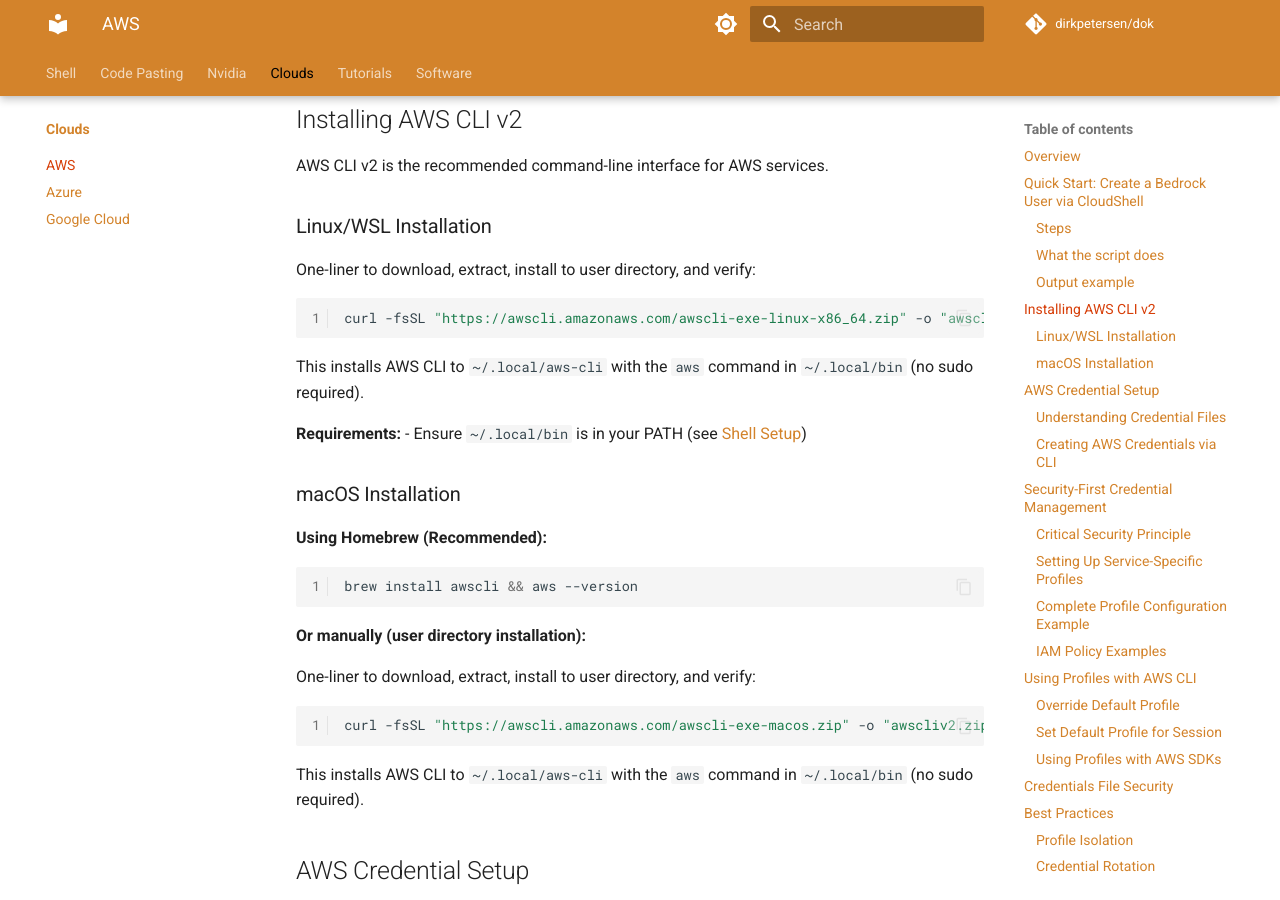
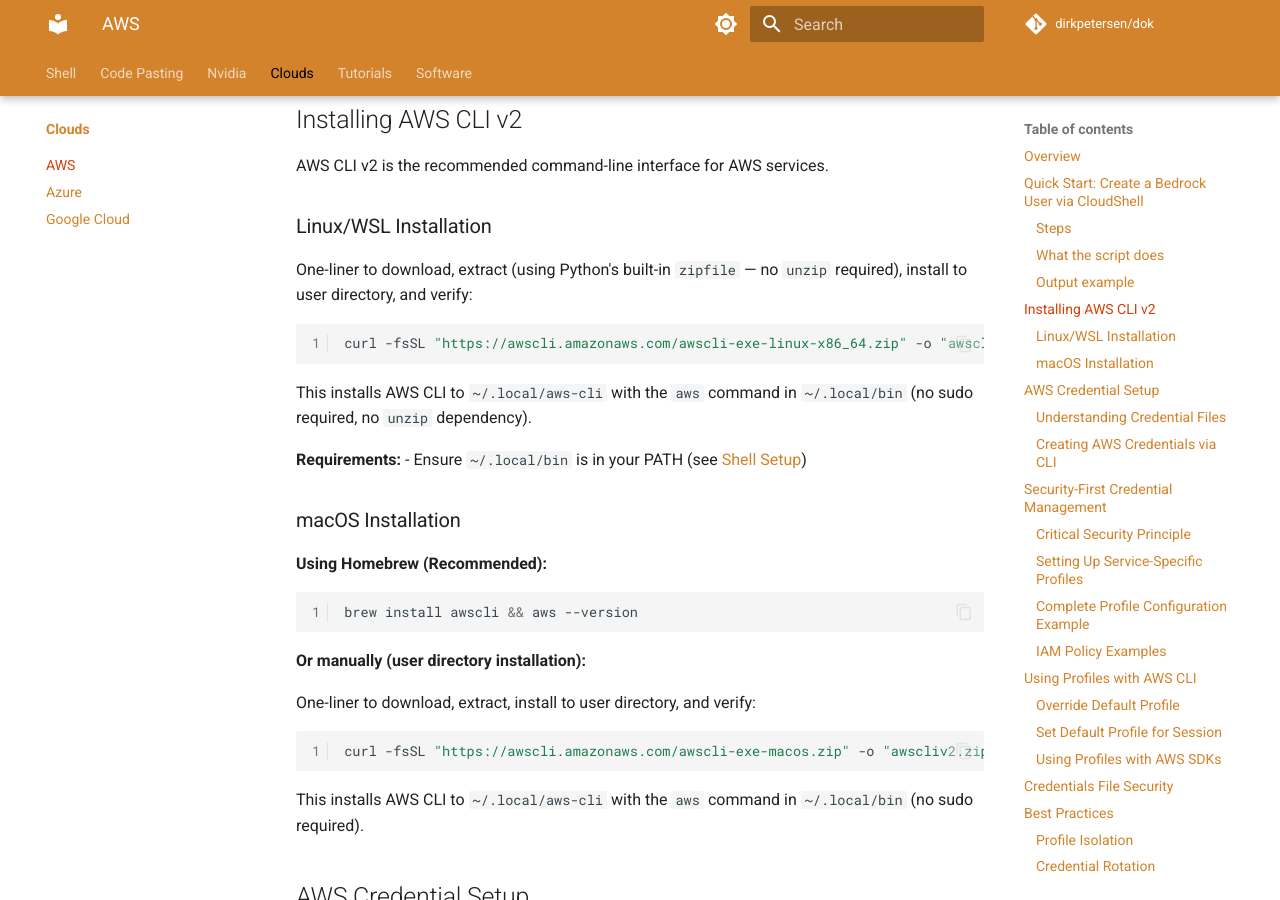
Before and after one commit to dirkpetersen/dok, an MkDocs documentation site: the page built from docs/clouds/aws/index.md, in a window 1280 px wide and 900 px high, scrolled down 1615 px. Built offline with MkDocs 1.6.1 and Material for MkDocs 9.7.7, drawn with Linux system fonts in a browser that asks for light colours; comment, search, counter and statistics services are not loaded.

Commit message:
docs: Replace unzip with Python zipfile in AWS CLI Linux install command
Co-Authored-By: Claude Sonnet 4.6 <noreply@anthropic.com>

````diff
--- a/docs/clouds/aws/index.md
+++ b/docs/clouds/aws/index.md
@@ -60,13 +60,13 @@ AWS CLI v2 is the recommended command-line interface for AWS services.
 
 ### Linux/WSL Installation
 
-One-liner to download, extract, install to user directory, and verify:
+One-liner to download, extract (using Python's built-in `zipfile` — no `unzip` required), install to user directory, and verify:
 
 ```bash
-curl -fsSL "https://awscli.amazonaws.com/awscli-exe-linux-x86_64.zip" -o "awscliv2.zip" && unzip awscliv2.zip && ./aws/install -i ~/.local/aws-cli -b ~/.local/bin && aws --version && rm -rf aws awscliv2.zip
+curl -fsSL "https://awscli.amazonaws.com/awscli-exe-linux-x86_64.zip" -o "awscliv2.zip" && python3 -c "import zipfile,sys; zipfile.ZipFile(sys.argv[1]).extractall()" awscliv2.zip && ./aws/install -i ~/.local/aws-cli -b ~/.local/bin && aws --version && rm -rf aws awscliv2.zip
 ```
 
-This installs AWS CLI to `~/.local/aws-cli` with the `aws` command in `~/.local/bin` (no sudo required).
+This installs AWS CLI to `~/.local/aws-cli` with the `aws` command in `~/.local/bin` (no sudo required, no `unzip` dependency).
 
 **Requirements:**
 - Ensure `~/.local/bin` is in your PATH (see [Shell Setup](../../shell/index.md))
````
